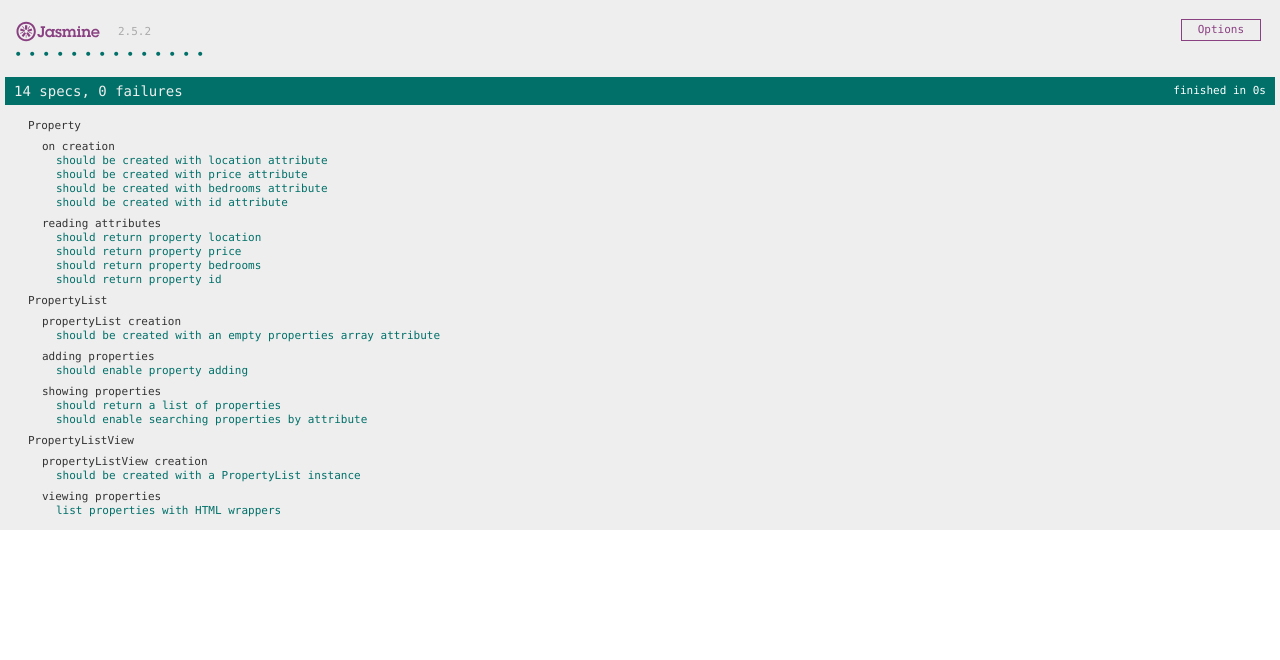
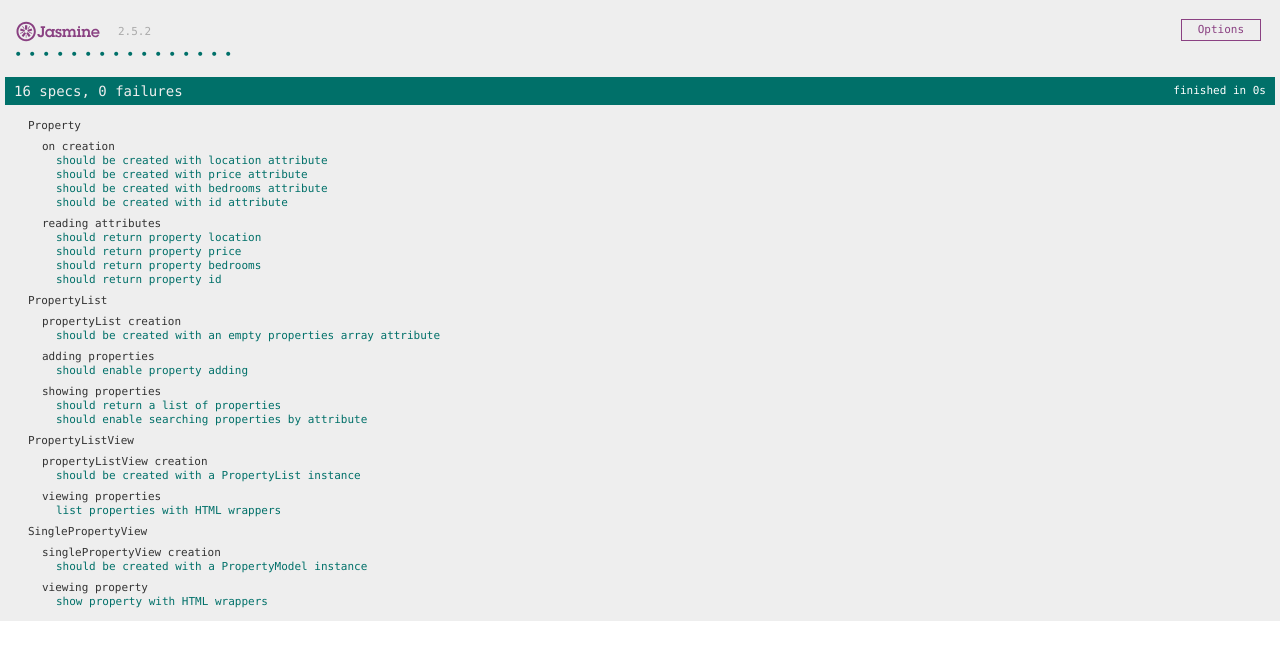
Before and after one commit to CrystalPea/Sonar, a plain HTML site: page SpecRunner.html in a window 1280 px wide. Drawn offline with Linux system fonts and the light colour scheme.

Commit message:
Added single property view

```diff
--- a/SpecRunner.html
+++ b/SpecRunner.html
@@ -15,12 +15,14 @@
   <script src="src/models/PropertyModel.js"></script>
   <script src="src/models/PropertyListModel.js"></script>
   <script src="src/views/PropertyListView.js"></script>
+  <script src="src/views/SinglePropertyView.js"></script>
 
   <!-- include spec files here... -->
   <script src="spec/SpecHelper.js"></script>
   <script src="spec/PropertyModelSpec.js"></script>
   <script src="spec/PropertyListModelSpec.js"></script>
   <script src="spec/PropertyListViewSpec.js"></script>
+  <script src="spec/SinglePropertyViewSpec.js"></script>
 
 </head>
 
--- /dev/null
+++ b/spec/SinglePropertyViewSpec.js
@@ -0,0 +1,24 @@
+describe("SinglePropertyView", function() {
+  var property;
+
+  beforeEach(function() {
+    property = jasmine.createSpyObj('property', ['returnLocation']);
+    property.returnLocation.and.callFake(function() {
+      return "London";
+    });
+    singlePropertyView = new SinglePropertyView(property);
+  });
+
+  describe("singlePropertyView creation", function() {
+    it("should be created with a PropertyModel instance", function() {
+      expect(singlePropertyView._property).toEqual(property);
+    });
+  });
+  describe("viewing property", function() {
+    it("show property with HTML wrappers", function() {
+      var pattern = "<div>London</div>"
+      expect(singlePropertyView.showProperty()).toEqual(pattern);
+    });
+  });
+
+});
--- /dev/null
+++ b/src/views/SinglePropertyView.js
@@ -0,0 +1,7 @@
+function SinglePropertyView(property) {
+  this._property = property
+};
+
+SinglePropertyView.prototype.showProperty = function() {
+  return "<div>" + this._property.returnLocation() + "</div>"
+};
```
Also changed, not shown: spec/PropertyListViewSpec.js (+2 -2 lines).
